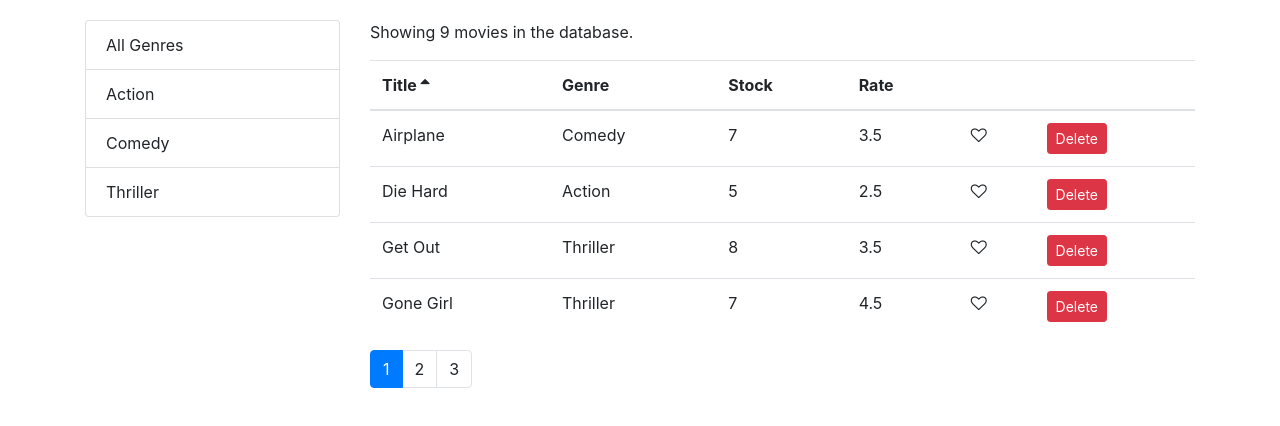
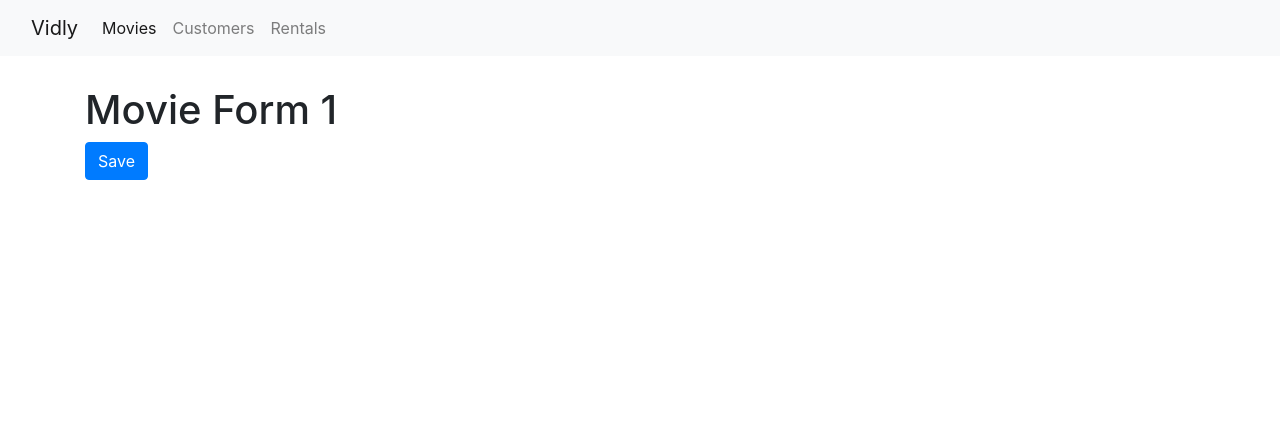
Before and after one commit to yohanchathuranga72565/React-Vidly-App, a React (Create React App) app: page /movies/1 in a window 1280 px wide. Shown: the top 426 px of the page. Built offline with nearby package versions, Linux system fonts and the light colour scheme.

Commit message:
adding navigation bar with routing

```diff
--- a/package.json
+++ b/package.json
@@ -11,6 +11,7 @@
     "prop-types": "^15.6.2",
     "react": "^17.0.2",
     "react-dom": "^17.0.2",
+    "react-router-dom": "^4.3.1",
     "react-scripts": "4.0.3",
     "web-vitals": "^1.0.1"
   },
--- a/src/App.js
+++ b/src/App.js
@@ -1,12 +1,29 @@
 import React from 'react';
+import {Route, Redirect, Switch} from 'react-router-dom';
+import Movies from './components/movies';
+import Customers from './components/customers';
+import Rentals from './components/rentals';
+import MovieForm from './components/movieForm';
+import NotFound from './components/notFound';
+import NavBar from './components/navBar';
 import './App.css';
-import Movies from './components/movies';
 
 function App() {
   return (
+    <React.Fragment>
+    <NavBar />
     <main className = "container">
-      <Movies />
+      <Switch>
+        <Route path="/movies/:id" component = {MovieForm} />
+        <Route path = "/movies" component = {Movies} />
+        <Route path = "/customers" component = {Customers} />
+        <Route path = "/rentals" component = {Rentals} />
+        <Route path = "/not-found" component = {NotFound} />
+        <Redirect from="/" exact to = "movies" />
+        <Redirect to = "/not-found"/>
+      </Switch>
     </main>
+    </React.Fragment>
   );
 }
 
--- /dev/null
+++ b/src/components/customers.jsx
@@ -0,0 +1,7 @@
+import React from 'react';
+
+const Customers = () => {
+    return ( <h1>Customers</h1> );
+}
+
+export default Customers;
--- /dev/null
+++ b/src/components/movieForm.jsx
@@ -0,0 +1,14 @@
+import React from 'react';
+
+const MovieForm = ({match, history}) => {
+    return (
+        <div>
+            <h1>Movie Form {match.params.id}</h1>
+            <button className="btn btn-primary" onClick = {() => history.push('/movies')}>Save</button>
+        </div>
+
+
+    );
+}
+
+export default MovieForm;
--- a/src/components/moviesTable.jsx
+++ b/src/components/moviesTable.jsx
@@ -1,11 +1,12 @@
 import React, {Component} from 'react';
+import { Link } from 'react-router-dom';
 import Like from './common/like';
 import Table from  './common/table';
 
 
 class MoviesTable extends Component {
     column = [
-        { path:'title', lable: 'Title'},
+        { path:'title', lable: 'Title', content: movie => <Link to ={`/movies/${movie._id}`}>{movie.title}</Link>},
         { path:'genre.name', lable: 'Genre'},
         { path:'numberInStock', lable: 'Stock'},
         { path:'dailyRentalRate', lable: 'Rate'},
--- /dev/null
+++ b/src/components/navBar.jsx
@@ -0,0 +1,30 @@
+import React from 'react';
+import { NavLink, Link } from 'react-router-dom';
+
+const NavBar = () => {
+    return (
+        <nav className="navbar navbar-expand-lg navbar-light bg-light">
+            <div className="container-fluid">
+                <Link className="navbar-brand" to="/">Vidly</Link>
+                <button className="navbar-toggler" type="button" data-bs-toggle="collapse" data-bs-target="#navbarNav" aria-controls="navbarNav" aria-expanded="false" aria-label="Toggle navigation">
+                <span className="navbar-toggler-icon"></span>
+                </button>
+                <div className="collapse navbar-collapse" id="navbarNav">
+                <ul className="navbar-nav">
+                    <li className="nav-item">
+                    <NavLink className="nav-link" aria-current="page" to="/movies">Movies</NavLink>
+                    </li>
+                    <li className="nav-item">
+                    <NavLink className="nav-link" to="/customers">Customers</NavLink>
+                    </li>
+                    <li className="nav-item">
+                    <NavLink className="nav-link" to="rentals">Rentals</NavLink>
+                    </li>
+                </ul>
+                </div>
+            </div>
+        </nav>
+     );
+}
+
+export default NavBar;
--- /dev/null
+++ b/src/components/notFound.jsx
@@ -0,0 +1,7 @@
+import React from 'react';
+
+const NotFound = () => {
+    return ( <h1>Not Found</h1> );
+}
+
+export default NotFound;
--- /dev/null
+++ b/src/components/rentals.jsx
@@ -0,0 +1,7 @@
+import React from 'react';
+
+const Rentals = () => {
+    return ( <h1>Rentals</h1> );
+}
+
+export default Rentals;
--- a/src/index.css
+++ b/src/index.css
@@ -5,7 +5,11 @@
     sans-serif;
   -webkit-font-smoothing: antialiased;
   -moz-osx-font-smoothing: grayscale;
-  padding : 20px 0 0 0;
+  padding : 0 0 0 0;
+}
+
+.navbar {
+  margin-bottom : 30px;
 }
 
 code {
--- a/src/index.js
+++ b/src/index.js
@@ -1,4 +1,5 @@
 import 'bootstrap/dist/css/bootstrap.css';
+import {BrowserRouter} from 'react-router-dom';
 import 'font-awesome/css/font-awesome.css';
 import React from 'react';
 import ReactDOM from 'react-dom';
@@ -8,9 +9,9 @@
 
 
 ReactDOM.render(
-  <React.StrictMode>
+  <BrowserRouter>
     <App />
-  </React.StrictMode>,
+    </BrowserRouter>,
   document.getElementById('root')
 );
 
```
Also changed, not shown: 1 other file (tests, documents, lock files or other folders).
